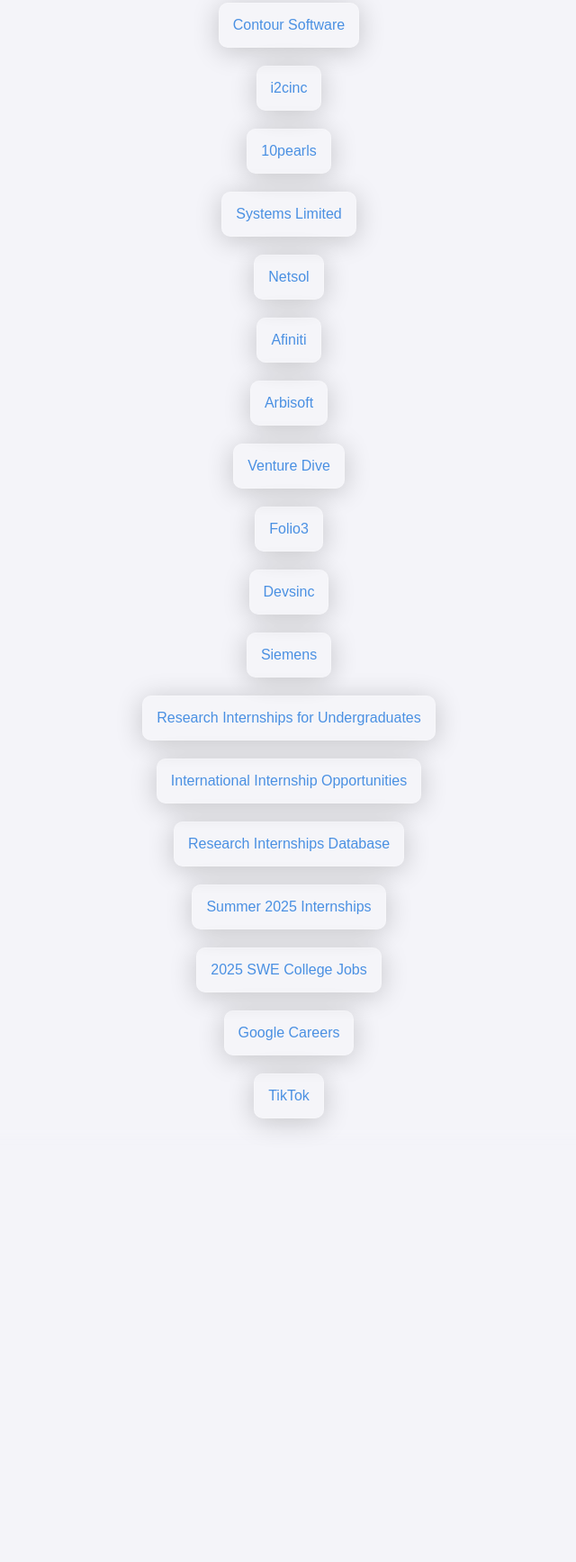
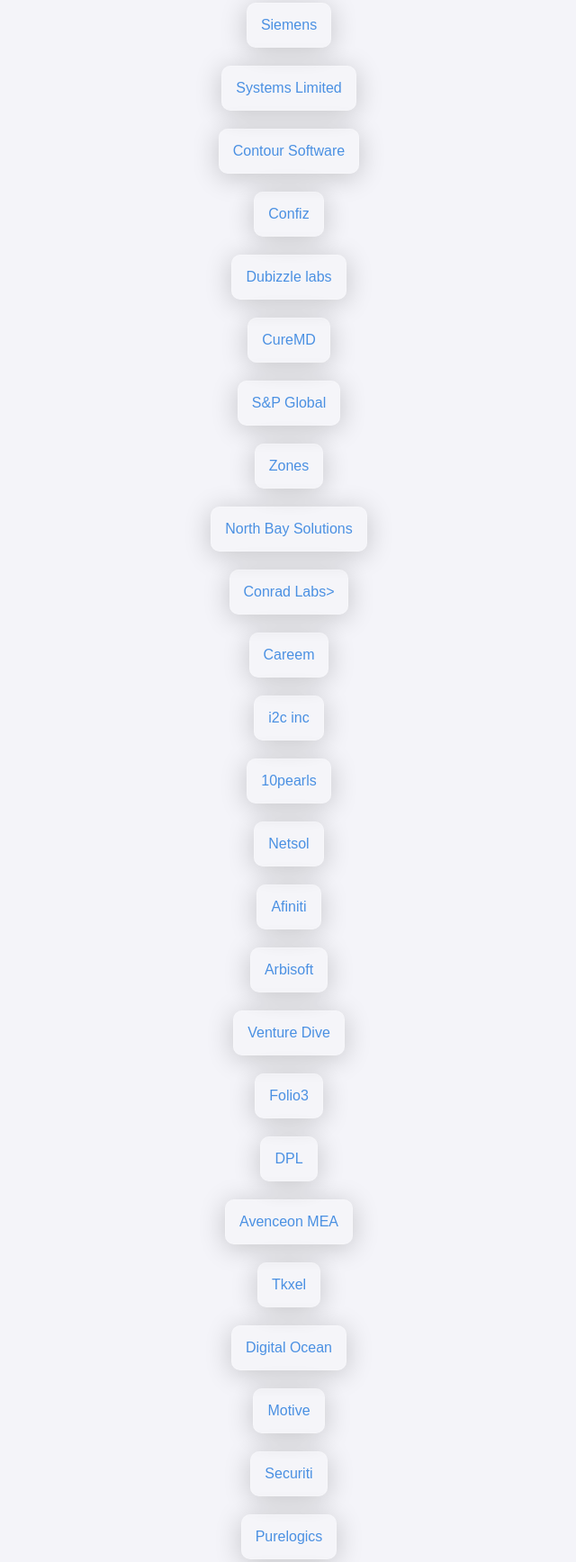
Before and after one commit to HasshamNaveed/Career, a plain HTML site: page index.html in a window 1280 px wide. Shown: the part 107-1843 px from the top of the page at 90% size, without its empty margins (319-959 px from the left). Before the commit the page ends 1380 px from the top, so only its background shows below. Drawn offline with Linux system fonts and the light colour scheme.

Commit message:
Update index.html

```diff
--- a/index.html
+++ b/index.html
@@ -40,17 +40,35 @@
 </head>
 <body>
     <h1>Career Opportunities</h1>
+    <a href="https://jobs.siemens.com/careers?utm_source=j_c_global">Siemens</a>
+    <a href="https://career55.sapsf.eu/career?company=systemvent&career_ns=job_listing_summary&navBarLevel=JOB_SEARCH">Systems Limited</a>
     <a href="https://contour-software.com/careers/">Contour Software</a>
-    <a href="https://careers.i2cinc.com/careers/">i2cinc</a>
+    <a href="https://confiz.simplicant.com/">Confiz</a>
+    <a href="https://jobs.dubizzlelabs.com/">Dubizzle labs</a>
+    <a href="https://curemd.wd1.myworkdayjobs.com/en-US/CureMD">CureMD</a>
+    <a href="https://careers.spglobal.com/jobs">S&P Global</a>
+    <a href=https://careers.zones.com/">Zones</a>
+    <a href="https://northbaysolutions.com/careers/">North Bay Solutions</a>
+    <a href="https://conradlabs.com/careers/">Conrad Labs></a>
+    <a href="https://jobs.careem.com/">Careem</a>
+    <a href="https://careers.i2cinc.com/careers/">i2c inc</a>
     <a href="https://10pearls.com/join-our-team/">10pearls</a>
-    <a href="https://career55.sapsf.eu/career?company=systemvent&career_ns=job_listing_summary&navBarLevel=JOB_SEARCH">Systems Limited</a>
     <a href="http://careers.netsolpk.com/openings/">Netsol</a>
     <a href="https://www.afiniti.com/careers/">Afiniti</a>
     <a href="https://arbisoft.hirestream.io/careers/">Arbisoft</a>
     <a href="https://venturedive.applytojob.com/apply/#alljobs">Venture Dive</a>
     <a href="https://folio3.com/careers/">Folio3</a>
+    <a href="https://www.dplit.com/careers/">DPL</a>
+    <a href="https://avanceon.breezy.hr/">Avenceon MEA</a>
+    <a href="https://careers.tkxel.com/">Tkxel</a>
+    <a href="https://www.digitalocean.com/careers#open-roles">Digital Ocean</a>
+    <a href="https://gomotive.com/company/careers/jobs/">Motive</a>
+    <a href="https://securiti.ai/careers/">Securiti</a>
+    <a href="https://purelogics.com/careers/">Purelogics</a>
+    <a href="https://jobs.lever.co/educative">Educative</a>
+    <a href="https://lmkr.com/careers/">LMKR</a>
+    <a href="https://emumba.com/open-positions/">Emumba</a>
     <a href="https://apply.workable.com/devsinc-17/">Devsinc</a>
-    <a href="https://jobs.siemens.com/careers?utm_source=j_c_global">Siemens</a>
     <a href="https://github.com/himahuja/Research-Internships-for-Undergraduates">Research Internships for Undergraduates</a>
     <a href="https://github.com/ShivamBarke/International-Internship-opportunities">International Internship Opportunities</a>
     <a href="https://github.com/AnuvabSen1/Research_Internships_Database">Research Internships Database</a>
```
